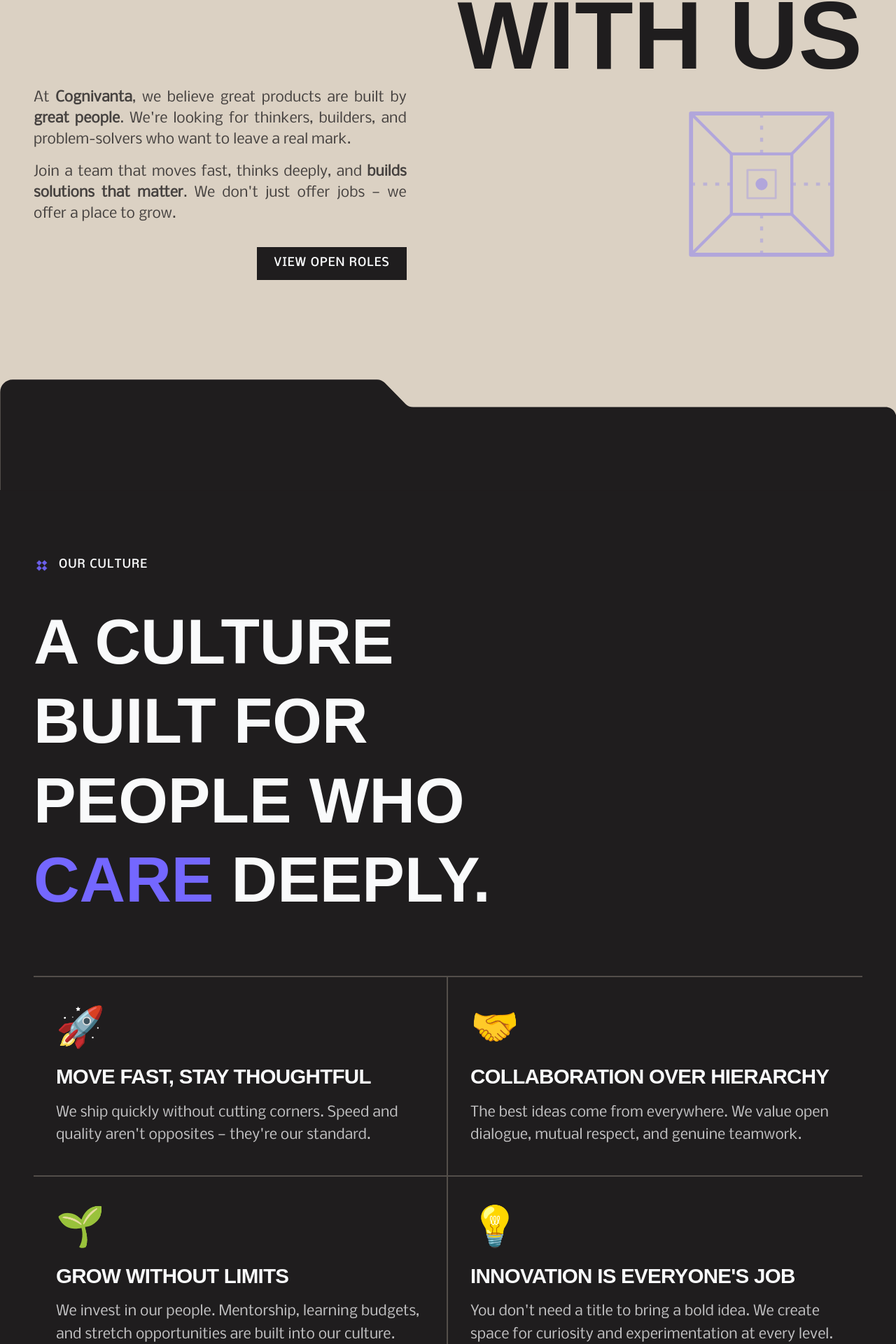
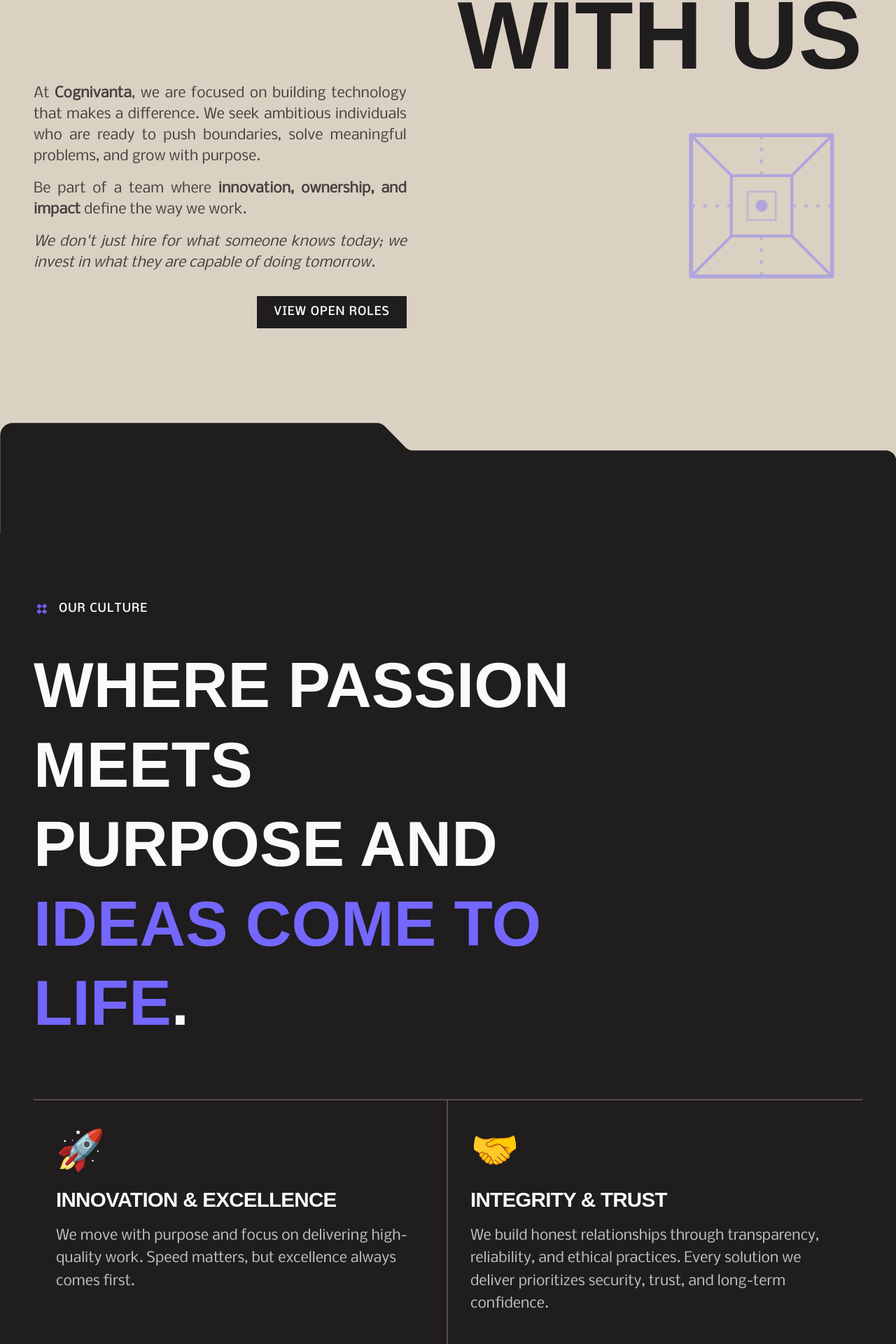
Before and after one commit to cognivanta/Website, a React (Vite) app: page /careers in a window 1280 px wide. Shown: the part 451-2371 px from the top of the page at 70% size. Built offline with nearby package versions, Linux system fonts and the light colour scheme.

Commit message:
changes content for careers.tsx and training.tsx

```diff
--- a/src/pages/Careers.tsx
+++ b/src/pages/Careers.tsx
@@ -42,7 +42,7 @@ const CareersHero: React.FC = () => {
             {/* Main headline */}
             <div className="flex flex-col font-semibold uppercase text-right text-5xl md:text-8xl text-headline">
                 <div className="flex flex-row items-baseline justify-end gap-2 sm:gap-4">
-                    <p>Build the</p>
+                    <p>Shape the</p>
                 </div>
                 <div className="flex flex-row justify-end">
                     <p>Future</p>
@@ -78,11 +78,13 @@ const CareersHero: React.FC = () => {
                 {/* Description */}
                 <div className="font-nobile flex flex-col gap-4 w-full sm:w-[40%] md:w-[45%] text-lg sm:text-lg text-subtext sm:text-right md:text-justify leading-normal">
                     <p>
-                        At <b>Cognivanta</b>, we believe great products are built by <b>great people</b>. We're looking for thinkers, builders, and problem-solvers who want to leave a real mark.
+                        At <b>Cognivanta</b>, we are focused on building technology that makes a difference. We seek ambitious individuals who are ready to push boundaries, solve meaningful problems, and grow with purpose.
                     </p>
                     <p>
-                        Join a team that moves fast, thinks deeply, and <b>builds solutions that matter</b>. We don't just offer jobs — we offer a place to grow.
+                        Be part of a team where <b>innovation, ownership, and impact</b> define the way we work.
                     </p>
+                    <p><i>
+                        We don't just hire for what someone knows today; we invest in what they are capable of doing tomorrow.</i></p>
                     {/* Scroll cue */}
                     <div
                         onClick={() => {
@@ -109,26 +111,26 @@ const cultureValues = [
     {
         id: 1,
         emoji: '🚀',
-        title: 'Move Fast, Stay Thoughtful',
-        desc: 'We ship quickly without cutting corners. Speed and quality aren\'t opposites — they\'re our standard.',
+        title: 'Innovation & Excellence',
+        desc: 'We move with purpose and focus on delivering high-quality work. Speed matters, but excellence always comes first.',
     },
     {
         id: 2,
         emoji: '🤝',
-        title: 'Collaboration Over Hierarchy',
-        desc: 'The best ideas come from everywhere. We value open dialogue, mutual respect, and genuine teamwork.',
+        title: 'Integrity & Trust',
+        desc: 'We build honest relationships through transparency, reliability, and ethical practices. Every solution we deliver prioritizes security, trust, and long-term confidence.',
     },
     {
         id: 3,
         emoji: '🌱',
-        title: 'Grow Without Limits',
-        desc: 'We invest in our people. Mentorship, learning budgets, and stretch opportunities are built into our culture.',
+        title: 'Growth & Learning',
+        desc: 'We encourage curiosity, continuous learning, and the sharing of knowledge. Through mentorship and collaboration, we help people grow professionally and technically.',
     },
     {
         id: 4,
         emoji: '💡',
-        title: 'Innovation Is Everyone\'s Job',
-        desc: 'You don\'t need a title to bring a bold idea. We create space for curiosity and experimentation at every level.',
+        title: 'Impact & Client-Centricity',
+        desc: 'Our success is measured by the value and results we deliver to our clients. We build purposeful solutions that solve real problems and support shared success.',
     },
 ]
 
@@ -149,7 +151,7 @@ const WorkCultureSection: React.FC = () => (
                 {/* Section headline */}
                 <div className="mb-12 md:mb-20">
                     <h2 className="text-4xl sm:text-5xl md:text-6xl font-bold uppercase leading-tight max-w-3xl">
-                        A culture built for people who <span className="text-hovernavlink">care</span> deeply.
+                        Where passion meets purpose and <span className="text-hovernavlink">ideas come to life</span>.
                     </h2>
                 </div>
 
@@ -253,10 +255,10 @@ const OpenPositionsSection: React.FC = () => {
             {/* Section headline */}
             <div className="w-full flex flex-col justify-center items-center mb-4 gap-6">
                 <h2 className="w-full text-base text-center text-4xl sm:text-5xl md:text-6xl font-bold uppercase text-headline">
-                    Find your role.
+                    Find Your Opportunity
                 </h2>
                 <p className="w-full text-center font-nobile text-subtext text-base md:text-lg max-w-xl leading-relaxed">
-                    We're always on the lookout for exceptional people. Don't see a perfect fit? Reach out anyway.
+                    Great talent doesn’t always fit into predefined roles. If you believe you can make an impact, connect with us.
                 </p>
             </div>
 
--- a/src/pages/Training.tsx
+++ b/src/pages/Training.tsx
@@ -48,12 +48,12 @@ const Training: React.FC = () => {
                         Talent Incubation:  <span className="text-transparent bg-clip-text bg-linear-to-r from-[#ef7b01] to-orange-400"> Building Tomorrow's Experts Today</span>
                     </h1>
                     <p className="mt-6 max-w-2xl text-lg md:text-xl text-subtext mx-auto mb-10 leading-relaxed font-nobile">
-                        Talent Incubation allows us to <b>build</b> our own experts from the ground up. This approach ensures that when someone joins our team full-time, they are already culturally aligned, technically prepared, and ready to hit the ground running.
+                        Our Talent Incubation program is designed to develop strong, industry-ready professionals through focused training and real-world learning. We equip individuals with the technical skills, practical knowledge, and confidence needed to succeed in a fast-evolving technology landscape.
                     </p>
                     <p className="mt-6 max-w-2xl text-lg md:text-xl text-subtext mx-auto mb-10 leading-relaxed font-nobile">
                         <b>Our Incubation Philosophy</b>
                         <br></br>
-                        <i>We don't just hire for what someone knows today; we invest in what they are capable of doing tomorrow.</i>
+                        <i>Learning is a journey where curiosity leads, practice shapes, and purpose gives it meaning.</i>
                     </p>
                     <div className="flex flex-col sm:flex-row gap-4 justify-center items-center">
                         <button
```
Also changed, not shown: 1 other file (tests, documents, lock files or other folders).
